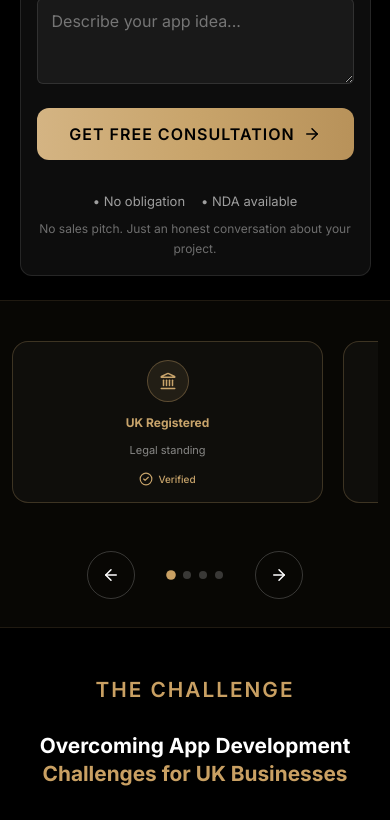
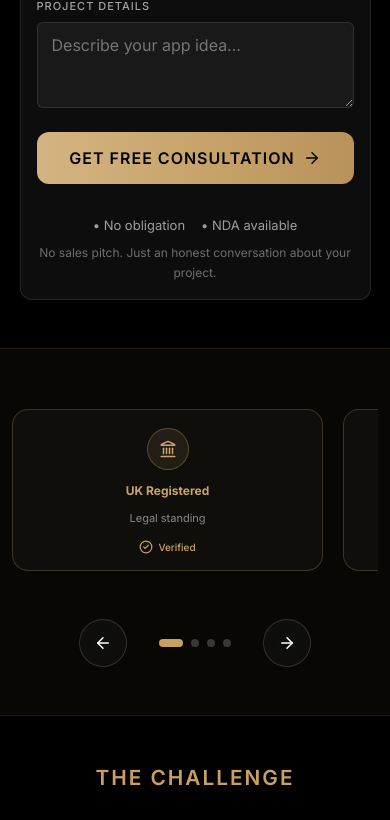
Before and after one commit to faheemnazir/landingpagedan, a React (Vite) app: page / in a window 390 px wide. Shown: the part 1301-2121 px from the top of the page. Built offline with nearby package versions, Linux system fonts and the light colour scheme.

Commit message:
style(mobile): streamline section spacing and add premium slider UX effects

```diff
--- a/src/index.css
+++ b/src/index.css
@@ -157,8 +157,10 @@ button {
 }
 
 .control-btn {
-  background: transparent;
-  border: 1px solid rgba(255, 255, 255, 0.2);
+  background: rgba(25, 25, 25, 0.4);
+  backdrop-filter: blur(8px);
+  -webkit-backdrop-filter: blur(8px);
+  border: 1px solid rgba(255, 255, 255, 0.15);
   color: #ffffff;
   width: 48px;
   height: 48px;
@@ -174,11 +176,12 @@ button {
 .control-btn:hover {
   border-color: var(--accent-gold);
   color: var(--accent-gold);
-  background: rgba(200, 164, 107, 0.05);
+  background: rgba(200, 164, 107, 0.15);
+  box-shadow: 0 4px 12px rgba(200, 164, 107, 0.2);
 }
 
 .control-btn:active {
-  transform: scale(0.95);
+  transform: scale(0.92);
 }
 
 .slider-dots {
@@ -191,10 +194,10 @@ button {
 .slider-dot {
   width: 8px;
   height: 8px;
-  border-radius: 50%;
+  border-radius: 4px;
   background-color: rgba(255, 255, 255, 0.2);
   cursor: pointer;
-  transition: all 0.3s ease;
+  transition: all 0.4s cubic-bezier(0.25, 1, 0.5, 1);
 }
 
 .slider-dot:hover {
@@ -203,7 +206,12 @@ button {
 
 .slider-dot.active {
   background-color: var(--accent-gold);
-  transform: scale(1.2);
+  width: 24px;
+}
+
+/* Remove ugly blue tap flash on mobile */
+a, button, .slider-dot, .project-card, .service-card, .challenge-card, .trust-card {
+  -webkit-tap-highlight-color: transparent;
 }
 
 /* Responsive Overrides */
@@ -214,6 +222,12 @@ button {
 }
 
 @media (max-width: 768px) {
+
+  /* Global Streamlined Mobile Section Spacing */
+  section {
+    padding-top: 48px !important;
+    padding-bottom: 48px !important;
+  }
 
   .heading-xl {
     font-size: 2.25rem;
```
